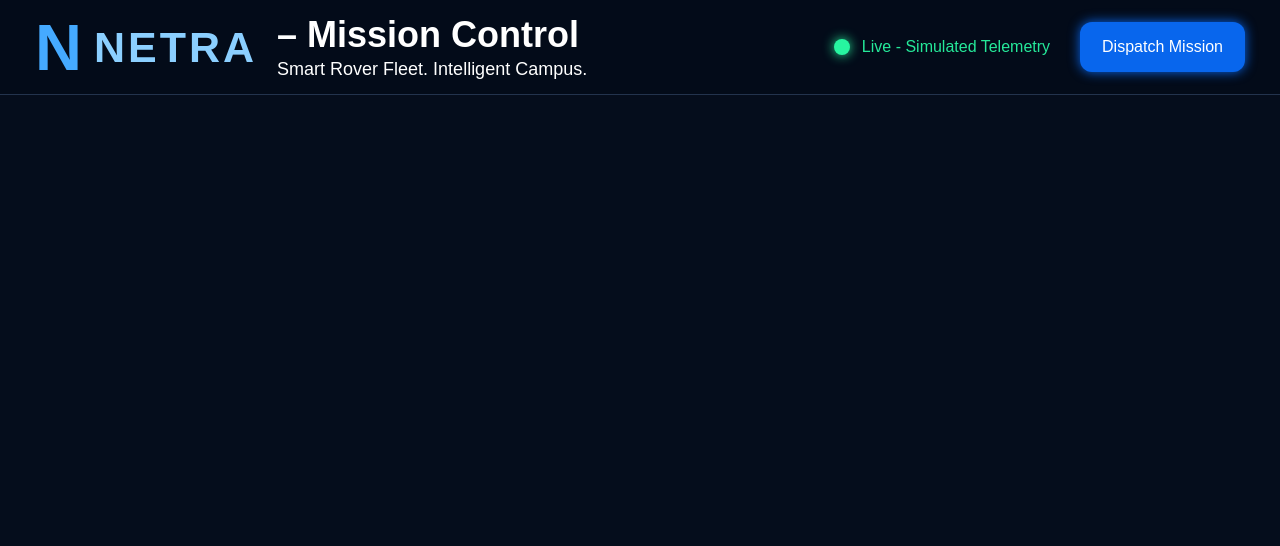
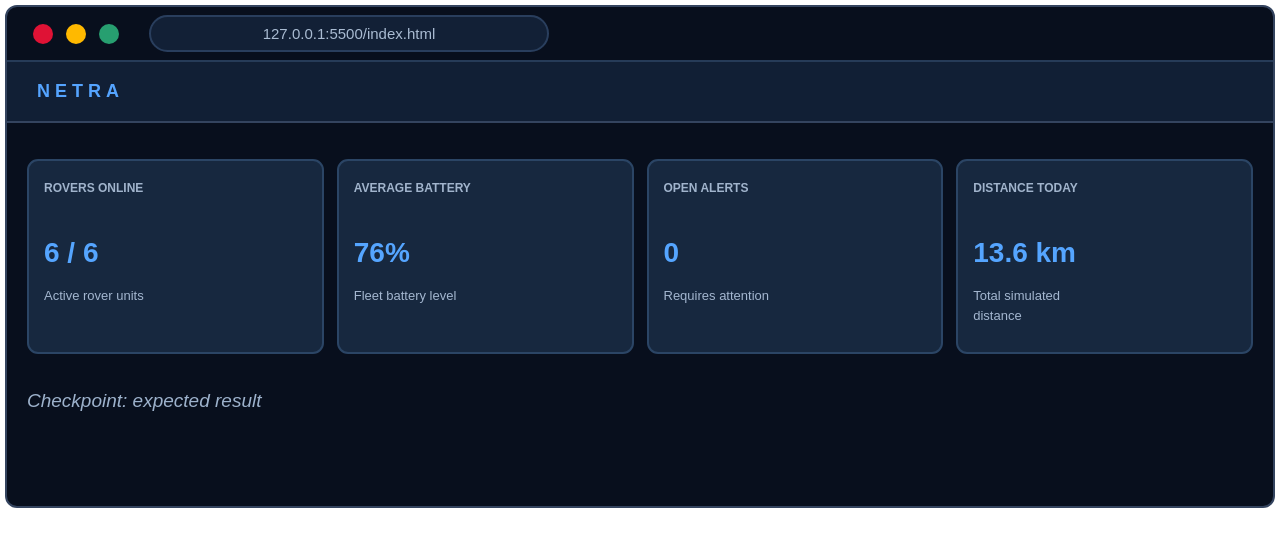
Before and after one commit to 2600031458/Sample, a plain HTML site: page proj.html in a window 1280 px wide. Drawn offline with Linux system fonts and the light colour scheme.

Commit message:
Updated commmit

```diff
--- a/proj.css
+++ b/proj.css
@@ -6,91 +6,120 @@
 }
 
 body {
-    background: #050d1c;
+    background: white;
     font-family: Arial, sans-serif;
+    padding: 5px;
 }
 
-.navbar {
+.browser {
+    background: #080f1d;
+    border: 2px solid #34445f;
+    border-radius: 12px;
+    height: 503px;
+    overflow: hidden;
+}
+
+.browser-top {
+    height: 55px;
     display: flex;
     align-items: center;
-    width: 100%;
-    height: 95px;
-    padding: 10px 35px;
-    background: #030b19;
-    border-bottom: 1px solid #23334d;
-    gap: 20px;
+    padding: 0 26px;
+    border-bottom: 2px solid #263b58;
+    gap: 30px;
 }
 
-/* Logo */
-.logo {
+.dots {
     display: flex;
-    align-items: center;
-    gap: 12px;
+    gap: 13px;
 }
 
-.n {
-    font-size: 65px;
-    font-weight: bold;
-    color: #45aaff;
+.dots span {
+    width: 20px;
+    height: 20px;
+    border-radius: 50%;
 }
 
-.brand {
-    font-size: 43px;
-    font-weight: bold;
-    letter-spacing: 3px;
-    color: #8bcfff;
+.red {
+    background: #df1235;
 }
 
-/* Heading */
-.heading {
-    color: white;
+.yellow {
+    background: #ffb900;
 }
 
-.heading h1 {
-    font-size: 36px;
-    white-space: nowrap;
+.green {
+    background: #279f70;
 }
 
-.heading p {
-    font-size: 18px;
-    margin-top: 3px;
-    white-space: nowrap;
+.address {
+    width: 400px;
+    padding: 8px;
+    text-align: center;
+    border: 2px solid #293e5d;
+    border-radius: 30px;
+    background: #122036;
+    color: #a9bbd2;
+    font-size: 15px;
 }
 
-/* Telemetry and Button */
-.actions {
-    display: flex;
-    align-items: center;
-    gap: 30px;
-    margin-left: auto;
-    align-self: center;
+header {
+    height: 61px;
+    background: #111f35;
+    border-bottom: 2px solid #34445f;
+    color: #55a4ff;
+    font-size: 18px;
+    font-weight: bold;
+    letter-spacing: 5px;
+    padding: 19px 30px;
 }
 
-.status {
-    display: flex;
-    align-items: center;
-    gap: 12px;
-    color: #25e99a;
-    font-size: 16px;
-    white-space: nowrap;
+main {
+    padding: 36px 20px;
 }
 
-.dot {
-    width: 16px;
-    height: 16px;
-    background: #27f5a0;
-    border-radius: 50%;
-    box-shadow: 0 0 12px #27f5a0;
+.cards {
+    display: grid;
+    grid-template-columns: repeat(4, 1fr);
+    gap: 13px;
 }
 
-.dispatch {
-    background: #0866ed;
-    color: white;
-    border: none;
-    padding: 16px 22px;
-    border-radius: 12px;
-    font-size: 16px;
-    white-space: nowrap;
-    cursor: pointer;
-    box-shadow: 0 0 12px #0866ed;
+.card {
+    background: #17283f;
+    border: 2px solid #2b4565;
+    border-radius: 11px;
+    height: 195px;
+    padding: 20px 15px;
+
+    transition: transform 0.3s ease,
+                border-color 0.3s ease;
 }
+
+.card:hover {
+    transform: translateY(-3px);
+    border-color: #438bff;
+}
+
+.card h4 {
+    color: #a1b4cc;
+    font-size: 12px;
+    margin-bottom: 42px;
+}
+
+.card h2 {
+    color: #55a5ff;
+    font-size: 28px;
+    margin-bottom: 17px;
+}
+
+.card p {
+    color: #a4b7d0;
+    font-size: 13px;
+    line-height: 20px;
+}
+
+.checkpoint {
+    color: #9db2cc;
+    font-size: 19px;
+    font-style: italic;
+    margin-top: 36px;
+}
--- a/proj.html
+++ b/proj.html
@@ -1,38 +1,63 @@
 
 <!DOCTYPE html>
-<html>
+<html lang="en">
 <head>
-    <title>NETRA Mission Control</title>
+    <meta charset="UTF-8">
+    <meta name="viewport" content="width=device-width, initial-scale=1.0">
+    <title>NETRA Dashboard</title>
     <link rel="stylesheet" href="proj.css">
 </head>
 <body>
 
-    <header class="navbar">
+<div class="browser">
 
-        <div class="logo">
-            <span class="n">N</span>
-            <span class="brand">NETRA</span>
+    <div class="browser-top">
+        <div class="dots">
+            <span class="red"></span>
+            <span class="yellow"></span>
+            <span class="green"></span>
         </div>
 
-        <div class="heading">
-            <h1>– Mission Control</h1>
-            <p>Smart Rover Fleet. Intelligent Campus.</p>
-        </div>
+        <div class="address">127.0.0.1:5500/index.html</div>
+    </div>
 
-        <div class="actions">
+    <header>NETRA</header>
 
-            <div class="status">
-                <span class="dot"></span>
-                <span>Live - Simulated Telemetry</span>
+    <main>
+        <div class="cards">
+
+            <div class="card">
+                <h4>ROVERS ONLINE</h4>
+                <h2>6 / 6</h2>
+                <p>Active rover units</p>
             </div>
 
-            <button class="dispatch">
-                Dispatch Mission
-            </button>
+            <div class="card">
+                <h4>AVERAGE BATTERY</h4>
+                <h2>76%</h2>
+                <p>Fleet battery level</p>
+            </div>
+
+            <div class="card">
+                <h4>OPEN ALERTS</h4>
+                <h2>0</h2>
+                <p>Requires attention</p>
+            </div>
+
+            <div class="card">
+                <h4>DISTANCE TODAY</h4>
+                <h2>13.6 km</h2>
+                <p>Total simulated<br>distance</p>
+            </div>
 
         </div>
 
-    </header>
+        <div class="checkpoint">
+            Checkpoint: expected result
+        </div>
+    </main>
+
+</div>
 
 </body>
 </html>
```
